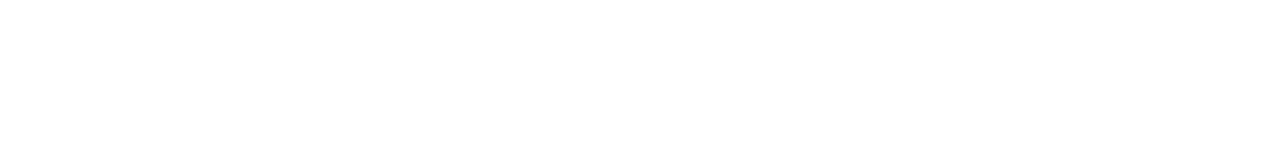
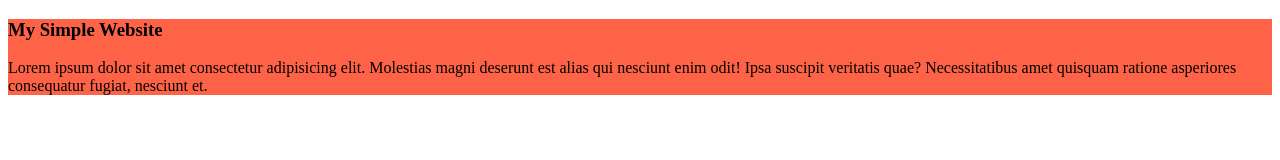
Before and after one commit to MdMubashirulAhsan/my-simple-website, a plain HTML site: page index.html in a window 1280 px wide. Drawn offline with Linux system fonts and the light colour scheme.

Commit message:
added the first blog

```diff
--- a/index.html
+++ b/index.html
@@ -3,9 +3,14 @@
 <head>
     <meta charset="UTF-8">
     <meta name="viewport" content="width=device-width, initial-scale=1.0">
+    <link rel="stylesheet" href="styles/blog.css">
     <title>My simple Website</title>
 </head>
 <body>
+    <div>
+        <h3>My Simple Website</h3>
+        <p>Lorem ipsum dolor sit amet consectetur adipisicing elit. Molestias magni deserunt est alias qui nesciunt enim odit! Ipsa suscipit veritatis quae? Necessitatibus amet quisquam ratione asperiores consequatur fugiat, nesciunt et.</p>
+    </div>
 
 </body>
 </html>
--- /dev/null
+++ b/styles/blog.css
@@ -0,0 +1,3 @@
+div{
+    background-color: tomato;
+}
```
